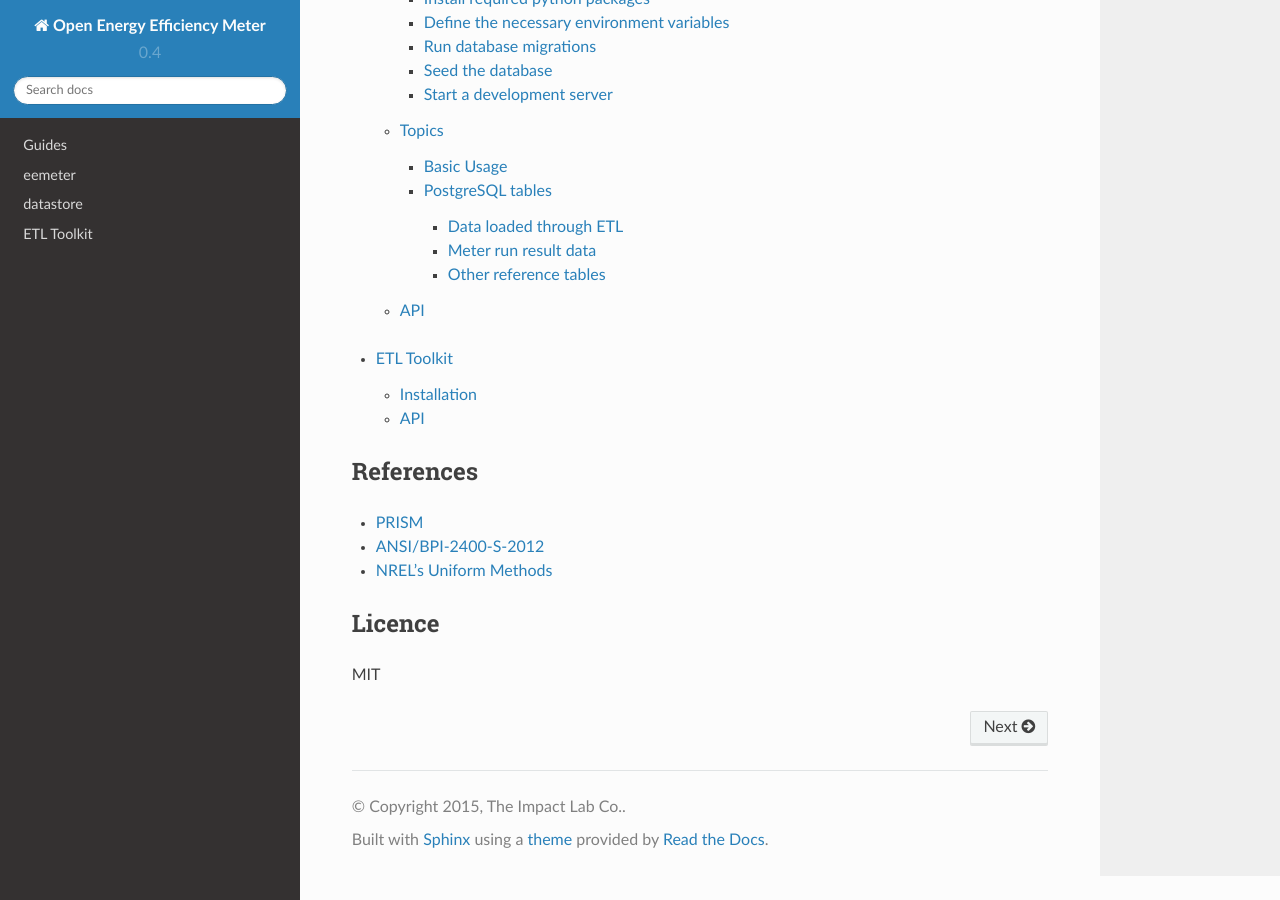
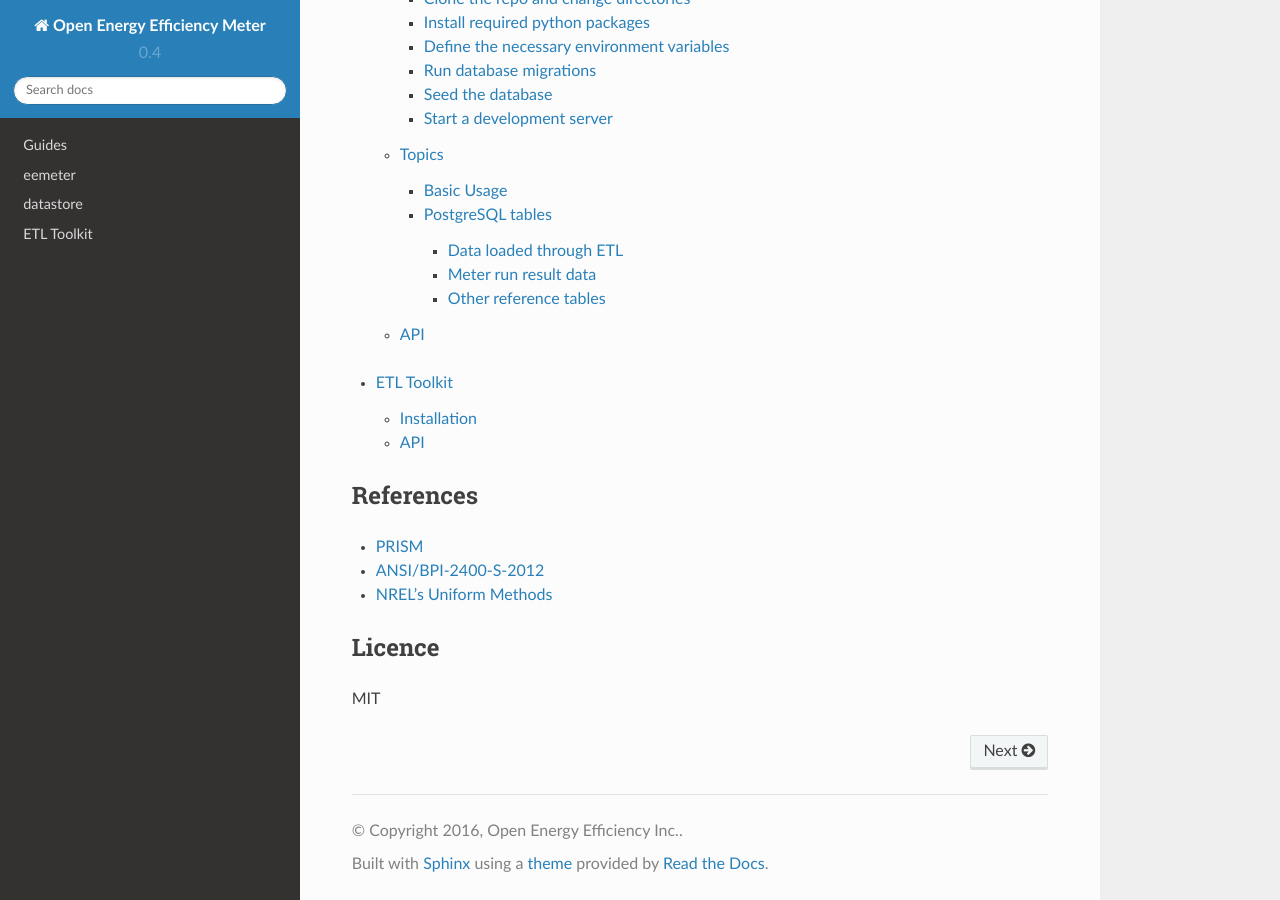
Before and after one commit to openeemeter/eemeter, a Sphinx documentation site: the page built from docs/index.rst, in a window 1280 px wide and 900 px high, scrolled down 2137 px. Built offline with Sphinx 7.4.7 and the Read the Docs theme 2.0.0, drawn with Linux system fonts in a browser that asks for light colours.

Commit message:
Attribution and copyright changes

```diff
--- a/docs/conf.py
+++ b/docs/conf.py
@@ -82,7 +82,7 @@
 
 # General information about the project.
 project = u'Open Energy Efficiency Meter'
-copyright = u'2015, The Impact Lab Co.'
+copyright = u'2016, Open Energy Efficiency Inc.'
 
 # The version info for the project you're documenting, acts as replacement for
 # |version| and |release|, also used in various other places throughout the
@@ -265,7 +265,7 @@
 # (source start file, name, description, authors, manual section).
 man_pages = [
     ('index', 'eemeter', u'Open Energy Efficiency Meter Documentation',
-     [u'Phil Ngo'], 1)
+     [u'Open Energy Efficiency'], 1)
 ]
 
 # If true, show URL addresses after external links.
@@ -279,7 +279,7 @@
 #  dir menu entry, description, category)
 texinfo_documents = [
   ('index', 'eemeter', u'Open Energy Efficiency Meter Documentation',
-   u'Phil Ngo', 'eemeter', 'Standard methods for calculating energy efficiency savings.',
+   u'Open Energy Efficiency', 'eemeter', 'Standard methods for calculating energy efficiency savings.',
    'Miscellaneous'),
 ]
 
--- a/docs/weather.rst
+++ b/docs/weather.rst
@@ -18,3 +18,9 @@
 .. autoclass:: eemeter.weather.TMY3WeatherSource
     :members:
     :inherited-members:
+
+Location
+--------
+
+.. automodule:: eemeter.weather.location
+    :members:
--- a/setup.py
+++ b/setup.py
@@ -11,7 +11,7 @@
         "Standard methods for calculating energy efficiency savings."
     ),
     url='https://github.com/openeemeter/eemeter/',
-    author='Matt Gee, Phil Ngo, Brandon Willard',
+    author='Open Energy Efficiency',
     license='MIT',
     classifiers=[
         'Development Status :: 3 - Alpha',
```
Also changed, not shown: 1 other file.
